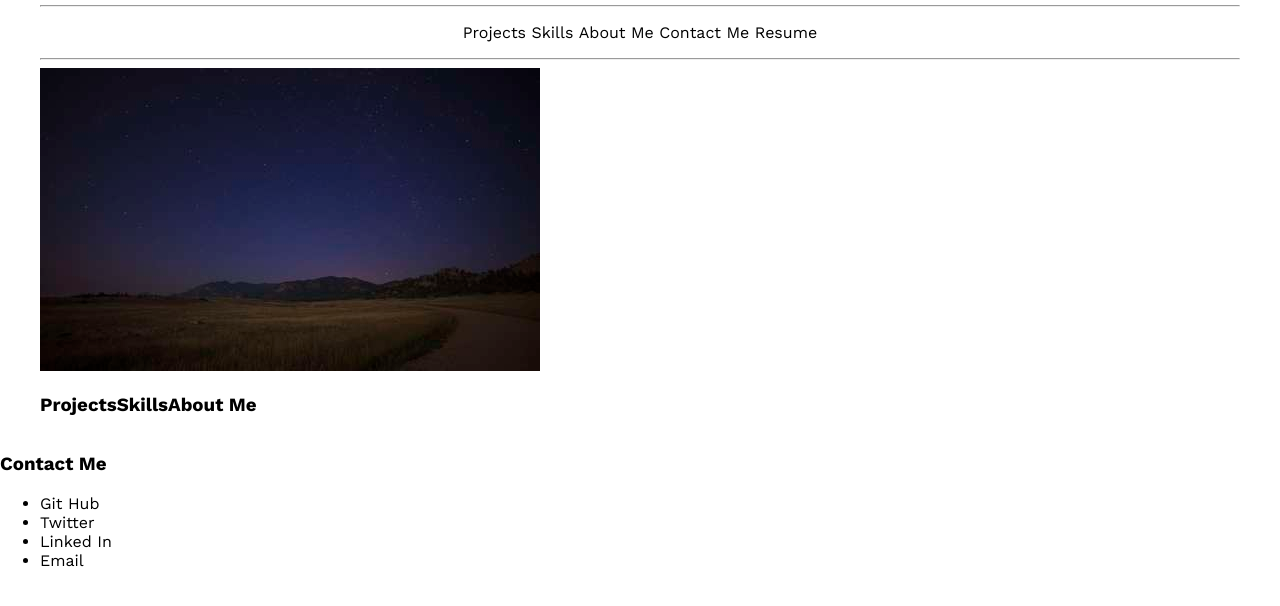
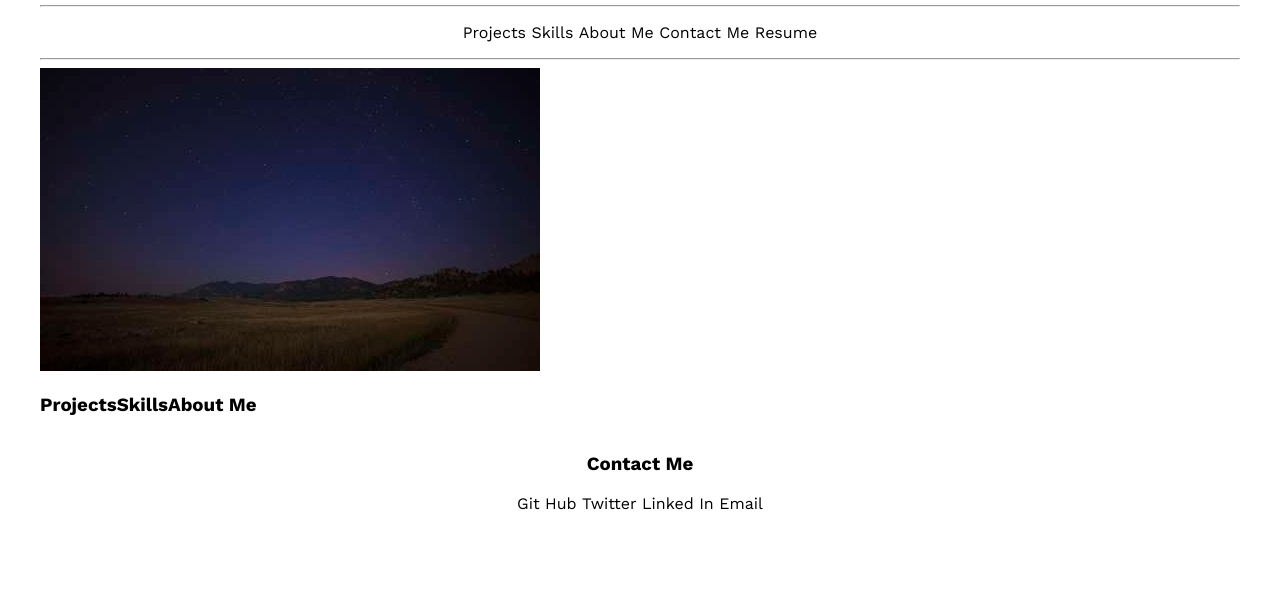
Before and after one commit to aarondevon/personalportfolio, a website: page index.html in a window 1280 px wide. Shown: the part 132-738 px from the top of the page. Drawn offline with nearby package versions, Linux system fonts and the light colour scheme.

Commit message:
Display li inline

```diff
--- a/styles/main.css
+++ b/styles/main.css
@@ -65,3 +65,30 @@ nav a {
 }
 
 /****************************************/
+
+
+/*Footer*/
+
+.footer-container {
+    display: flex;
+    flex-wrap: wrap;
+
+}
+
+.contact-me {
+    width: 100%;
+}
+
+footer {
+    text-align: center;
+}
+
+footer ul {
+    padding: 0;
+}
+
+footer ul li {
+    display: inline;
+}
+
+/****************************************/
```
